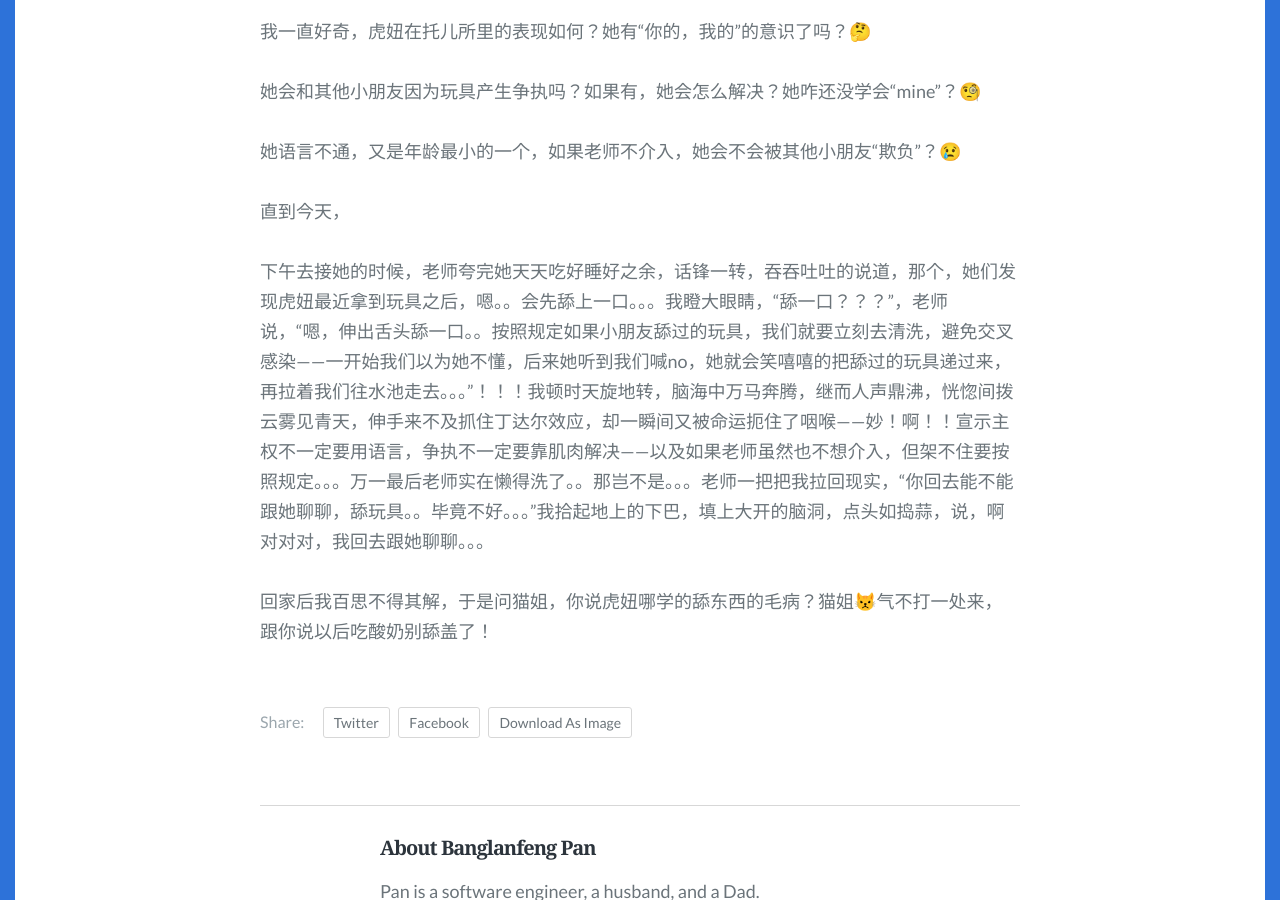
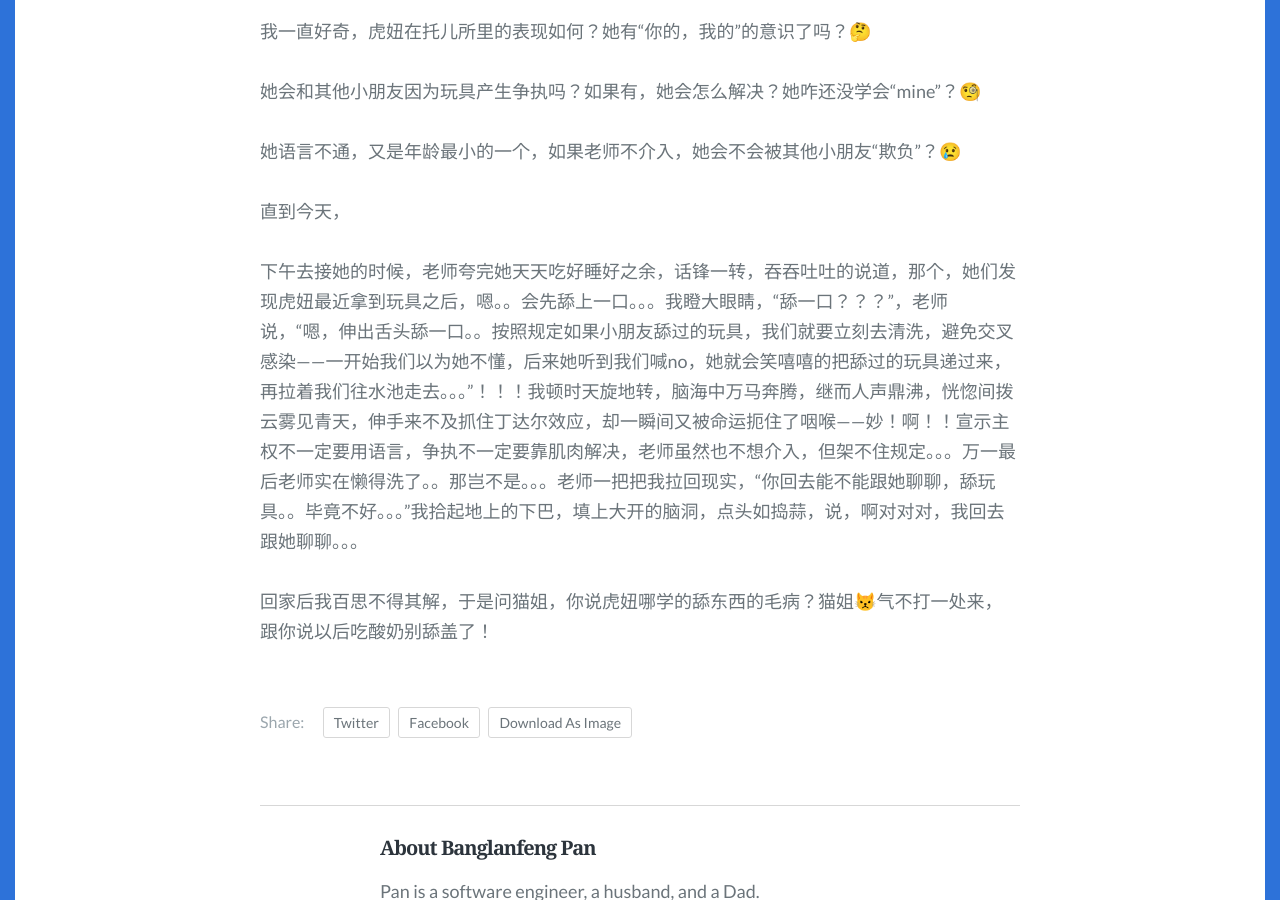
Before and after one commit to spiderPan/APMY, a Jekyll site: the page built from _posts/2023-11-10-托儿所的丛林法则.md, in a window 1280 px wide and 900 px high, scrolled down 722 px. Built offline with Jekyll 4.4.1, drawn with Linux system fonts in a browser that asks for light colours; some web fonts are replaced.

Commit message:
Update 2023-11-10-托儿所的丛林法则.md

```diff
--- a/_posts/2023-11-10-托儿所的丛林法则.md
+++ b/_posts/2023-11-10-托儿所的丛林法则.md
@@ -23,6 +23,6 @@ tags: [daycare]
 
 直到今天，
 
-下午去接她的时候，老师夸完她天天吃好睡好之余，话锋一转，吞吞吐吐的说道，那个，她们发现虎妞最近拿到玩具之后，嗯。。会先舔上一口。。。我瞪大眼睛，“舔一口？？？”，老师说，“嗯，伸出舌头舔一口。。按照规定如果小朋友舔过的玩具，我们就要立刻去清洗，避免交叉感染——一开始我们以为她不懂，后来她听到我们喊no，她就会笑嘻嘻的把舔过的玩具递过来，再拉着我们往水池走去。。。”！！！我顿时天旋地转，脑海中万马奔腾，继而人声鼎沸，恍惚间拨云雾见青天，伸手来不及抓住丁达尔效应，却一瞬间又被命运扼住了咽喉——妙！啊！！宣示主权不一定要用语言，争执不一定要靠肌肉解决——以及如果老师虽然也不想介入，但架不住要按照规定。。。万一最后老师实在懒得洗了。。那岂不是。。。老师一把把我拉回现实，“你回去能不能跟她聊聊，舔玩具。。毕竟不好。。。”我拾起地上的下巴，填上大开的脑洞，点头如捣蒜，说，啊对对对，我回去跟她聊聊。。。
+下午去接她的时候，老师夸完她天天吃好睡好之余，话锋一转，吞吞吐吐的说道，那个，她们发现虎妞最近拿到玩具之后，嗯。。会先舔上一口。。。我瞪大眼睛，“舔一口？？？”，老师说，“嗯，伸出舌头舔一口。。按照规定如果小朋友舔过的玩具，我们就要立刻去清洗，避免交叉感染——一开始我们以为她不懂，后来她听到我们喊no，她就会笑嘻嘻的把舔过的玩具递过来，再拉着我们往水池走去。。。”！！！我顿时天旋地转，脑海中万马奔腾，继而人声鼎沸，恍惚间拨云雾见青天，伸手来不及抓住丁达尔效应，却一瞬间又被命运扼住了咽喉——妙！啊！！宣示主权不一定要用语言，争执不一定要靠肌肉解决，老师虽然也不想介入，但架不住规定。。。万一最后老师实在懒得洗了。。那岂不是。。。老师一把把我拉回现实，“你回去能不能跟她聊聊，舔玩具。。毕竟不好。。。”我拾起地上的下巴，填上大开的脑洞，点头如捣蒜，说，啊对对对，我回去跟她聊聊。。。
 
 回家后我百思不得其解，于是问猫姐，你说虎妞哪学的舔东西的毛病？猫姐😾气不打一处来，跟你说以后吃酸奶别舔盖了！
```
